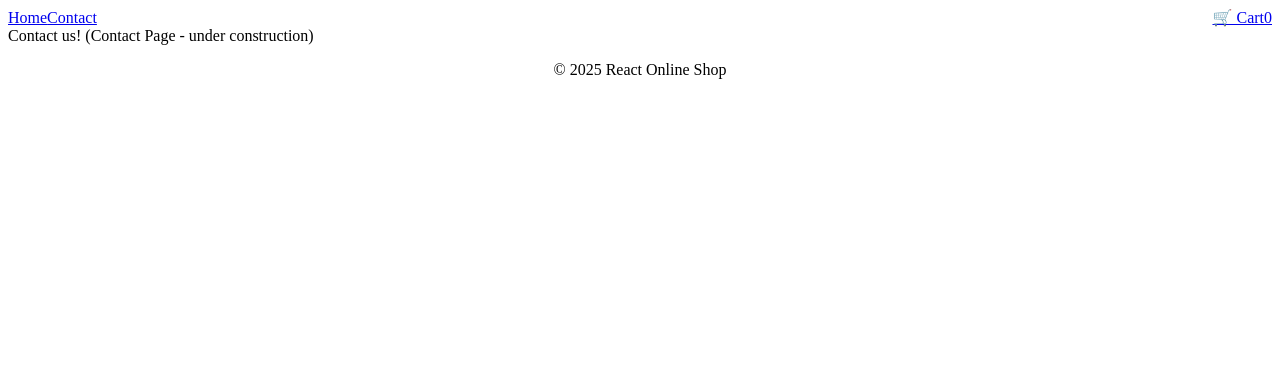
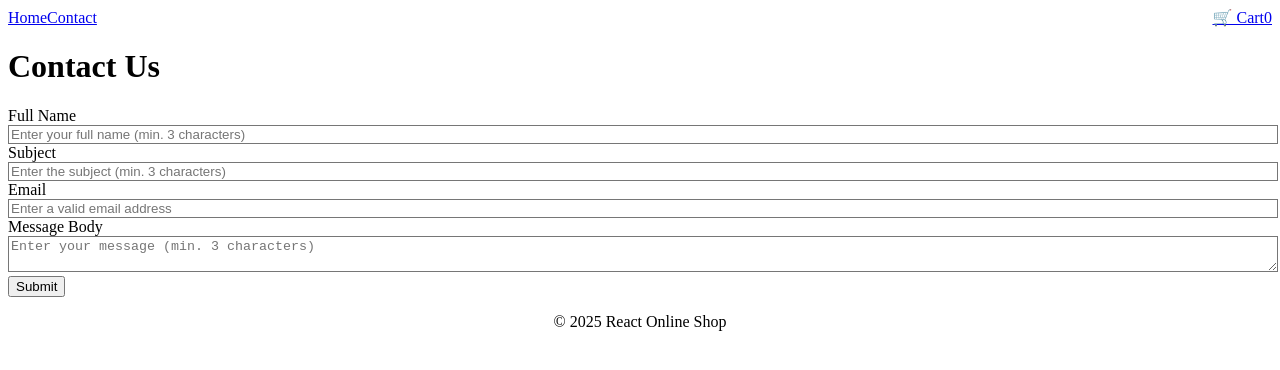
Before and after one commit to renayoo/react-online-shop, a React (Vite) app: page /contact in a window 1280 px wide. Shown: the top 370 px of the page. Built offline with nearby package versions, Linux system fonts and the light colour scheme.

Commit message:
Contact Page

```diff
--- a/src/pages/ContactPage.jsx
+++ b/src/pages/ContactPage.jsx
@@ -1,6 +1,173 @@
 // src/pages/ContactPage.jsx
+import React, { useState, useRef } from 'react';
+
 const ContactPage = () => {
-    return <div>Contact us! (Contact Page - under construction)</div>;
+    const [formData, setFormData] = useState({
+        fullName: '',
+        subject: '',
+        email: '',
+        body: ''
+    });
+
+    // State for error messages
+    const [errors, setErrors] = useState({
+        fullName: '',
+        subject: '',
+        email: '',
+        body: ''
+    });
+
+    // State to track form submission
+    const [isSubmitted, setIsSubmitted] = useState(false);
+
+    // Create a reference for the subject input field
+    const subjectRef = useRef(null);
+
+    // Handle input changes
+    const handleChange = (e) => {
+        const { name, value } = e.target;
+        setFormData((prevData) => ({
+            ...prevData,
+            [name]: value
+        }));
+    };
+
+    // Validate the form fields
+    const validateForm = () => {
+        const newErrors = {};
+
+        // Full Name validation
+        if (formData.fullName.trim().length < 3) {
+            newErrors.fullName = 'Full name must be at least 3 characters.';
+        }
+
+        // Subject validation
+        if (formData.subject.trim().length < 3) {
+            newErrors.subject = 'Subject must be at least 3 characters.';
+        }
+
+        // Email validation
+        const emailRegex = /^[^\s@]+@[^\s@]+\.[^\s@]+$/;
+        if (!emailRegex.test(formData.email)) {
+            newErrors.email = 'Please enter a valid email address.';
+        }
+
+        // Body validation
+        if (formData.body.trim().length < 3) {
+            newErrors.body = 'Body must be at least 3 characters.';
+        }
+
+        setErrors(newErrors);
+        return Object.keys(newErrors).length === 0;
+    };
+
+    // Handle form submission
+    const handleSubmit = (e) => {
+        e.preventDefault();
+
+        // Validate form before submission
+        setIsSubmitted(true); // Mark form as submitted to trigger error checks
+        if (validateForm()) {
+            // If the form is valid, handle submission (e.g., show success message or send data)
+            alert('Form submitted successfully!');
+            setFormData({ fullName: '', subject: '', email: '', body: '' }); // Reset form
+            setErrors({}); // Clear any errors
+            setIsSubmitted(false); // Reset the submission state
+        } else {
+            // If there's an error, focus on the subject field if it's invalid
+            if (errors.subject) {
+                subjectRef.current.focus();
+            }
+        }
+    };
+
+    return (
+        <div className="p-4">
+            <h1 className="text-2xl font-semibold">Contact Us</h1>
+            <form onSubmit={handleSubmit} className="mt-4">
+                {/* Full Name */}
+                <div className="mb-4">
+                    <label htmlFor="fullName" className="block text-sm font-medium">
+                        Full Name
+                    </label>
+                    <input
+                        type="text"
+                        id="fullName"
+                        name="fullName"
+                        value={formData.fullName}
+                        onChange={handleChange}
+                        className="w-full p-2 border border-gray-300 rounded-md"
+                        placeholder="Enter your full name (min. 3 characters)"
+                    />
+                    {isSubmitted && errors.fullName && (
+                        <p className="text-red-500 text-sm">{errors.fullName}</p>
+                    )}
+                </div>
+
+                {/* Subject */}
+                <div className="mb-4">
+                    <label htmlFor="subject" className="block text-sm font-medium">
+                        Subject
+                    </label>
+                    <input
+                        type="text"
+                        id="subject"
+                        name="subject"
+                        value={formData.subject}
+                        onChange={handleChange}
+                        className="w-full p-2 border border-gray-300 rounded-md"
+                        ref={subjectRef} // Set the ref here to allow focus
+                        placeholder="Enter the subject (min. 3 characters)"
+                    />
+                    {isSubmitted && errors.subject && (
+                        <p className="text-red-500 text-sm">{errors.subject}</p>
+                    )}
+                </div>
+
+                {/* Email */}
+                <div className="mb-4">
+                    <label htmlFor="email" className="block text-sm font-medium">
+                        Email
+                    </label>
+                    <input
+                        type="email"
+                        id="email"
+                        name="email"
+                        value={formData.email}
+                        onChange={handleChange}
+                        className="w-full p-2 border border-gray-300 rounded-md"
+                        placeholder="Enter a valid email address"
+                    />
+                    {isSubmitted && errors.email && (
+                        <p className="text-red-500 text-sm">{errors.email}</p>
+                    )}
+                </div>
+
+                {/* Body */}
+                <div className="mb-4">
+                    <label htmlFor="body" className="block text-sm font-medium">
+                        Message Body
+                    </label>
+                    <textarea
+                        id="body"
+                        name="body"
+                        value={formData.body}
+                        onChange={handleChange}
+                        className="w-full p-2 border border-gray-300 rounded-md"
+                        placeholder="Enter your message (min. 3 characters)"
+                    ></textarea>
+                    {isSubmitted && errors.body && (
+                        <p className="text-red-500 text-sm">{errors.body}</p>
+                    )}
+                </div>
+
+                {/* Submit Button */}
+                <button type="submit" className="px-4 py-2 bg-blue-500 text-white rounded-md">
+                    Submit
+                </button>
+            </form>
+        </div>
+    );
 };
 
 export default ContactPage;
```
